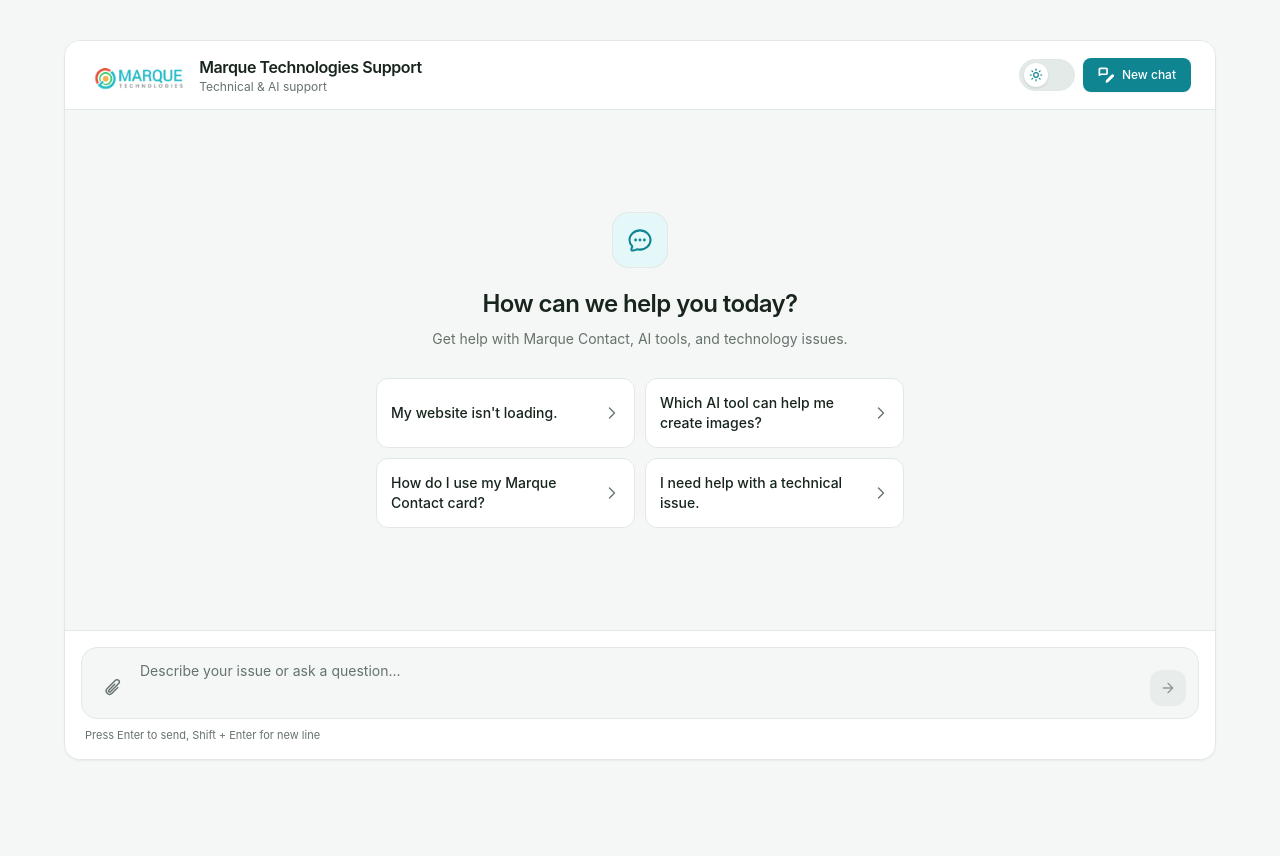
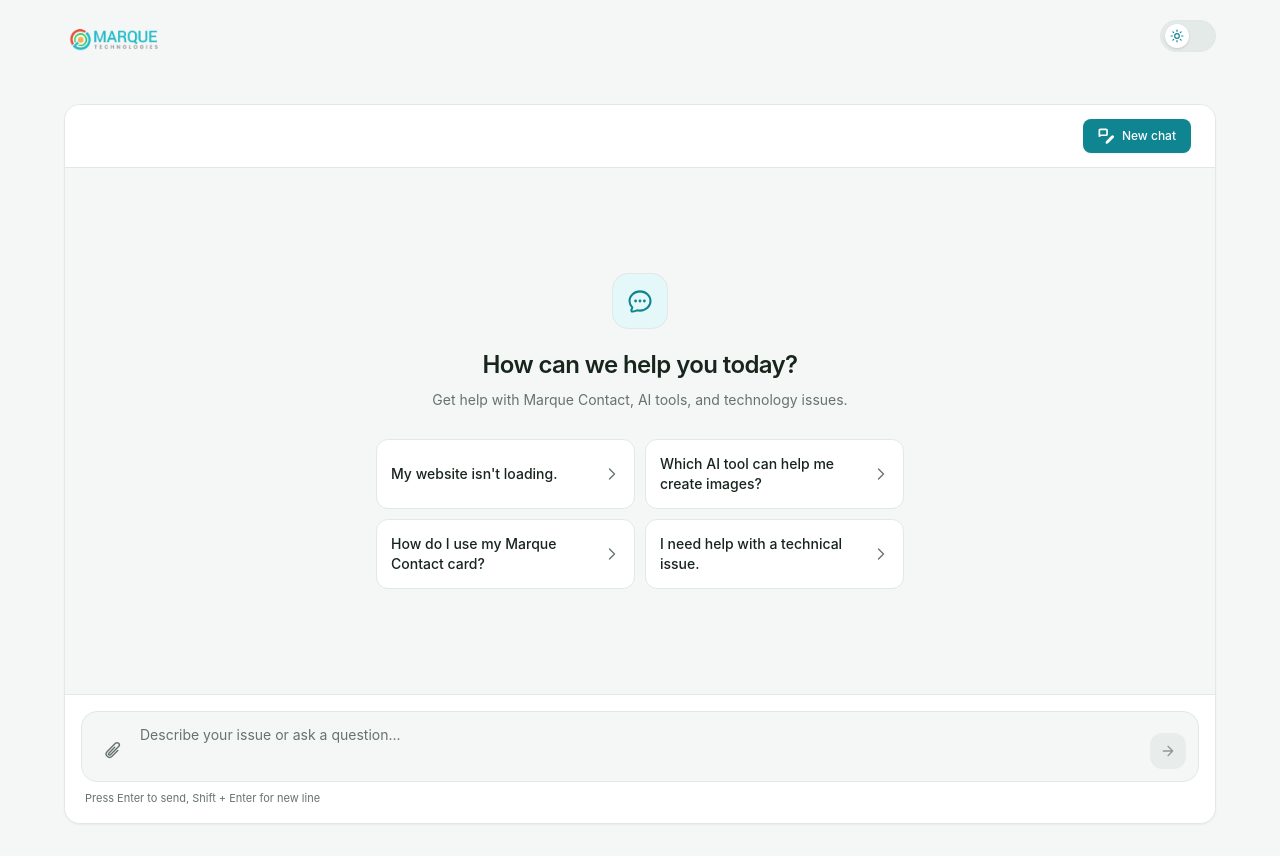
Before and after one commit to Kahonjohn1/business-support-chatbot, a Next.js app: page / in a window 1280 px wide. Before the commit the page ends 800 px from the top, so only its background shows below. Built offline with nearby package versions, Linux system fonts and the light colour scheme.

Commit message:
refactor: simplify chatbot header layout

```diff
--- a/src/app/page.tsx
+++ b/src/app/page.tsx
@@ -1,9 +1,25 @@
 import { BusinessSupportChat } from "@/components/chat/BusinessSupportChat";
+import { MarqueLogo } from "@/components/brand/MarqueLogo";
+import { ThemeToggle } from "@/components/chat/ThemeToggle";
 
 export default function Home() {
   return (
-    <div className="min-h-screen flex flex-col items-center justify-center p-3 sm:p-6 md:p-8 bg-background">
-      <BusinessSupportChat />
+    <div className="min-h-screen flex flex-col bg-background">
+      <header className="w-full shrink-0 px-3 sm:px-6 md:px-8 py-3.5 sm:py-4">
+        <div className="mx-auto flex w-full max-w-6xl items-center justify-between gap-3">
+          <MarqueLogo
+            width={140}
+            height={57}
+            priority
+            className="max-h-10 w-auto"
+          />
+          <ThemeToggle />
+        </div>
+      </header>
+
+      <div className="flex-1 flex items-center justify-center p-3 sm:p-6 md:p-8">
+        <BusinessSupportChat />
+      </div>
     </div>
   );
 }
--- a/src/components/chat/ChatHeader.tsx
+++ b/src/components/chat/ChatHeader.tsx
@@ -1,7 +1,5 @@
 import React from "react";
-import { MarqueLogo } from "../brand/MarqueLogo";
 import { NewChatIcon } from "./NewChatIcon";
-import { ThemeToggle } from "./ThemeToggle";
 
 interface ChatHeaderProps {
   onNewConversation: () => void;
@@ -11,24 +9,7 @@ export const ChatHeader: React.FC<ChatHeaderProps> = ({
   onNewConversation,
 }) => {
   return (
-    <header className="flex items-center justify-between gap-3 px-4 sm:px-6 py-3.5 bg-surface border-b border-border shrink-0">
-      <div className="flex items-center gap-3 min-w-0">
-        <div className="shrink-0 flex items-center">
-          <MarqueLogo width={140} height={57} priority className="max-h-10 w-auto" />
-        </div>
-        <div className="min-w-0 hidden sm:flex flex-col">
-          <h1 className="text-sm sm:text-base font-semibold tracking-tight text-foreground truncate">
-            Marque Technologies Support
-          </h1>
-          <p className="text-[11px] sm:text-xs text-muted-foreground truncate">
-            Technical &amp; AI support
-          </p>
-        </div>
-      </div>
-
-      <div className="flex items-center gap-2 shrink-0">
-        <ThemeToggle />
-
+    <header className="flex items-center justify-end gap-3 px-4 sm:px-6 py-3.5 bg-surface border-b border-border shrink-0">
       <button
         type="button"
         onClick={onNewConversation}
@@ -39,7 +20,6 @@ export const ChatHeader: React.FC<ChatHeaderProps> = ({
         <NewChatIcon className="w-4 h-4 text-primary-foreground" />
         <span className="hidden sm:inline">New chat</span>
       </button>
-      </div>
     </header>
   );
 };
```
Lines whose indentation alone changed are shown as unchanged.
